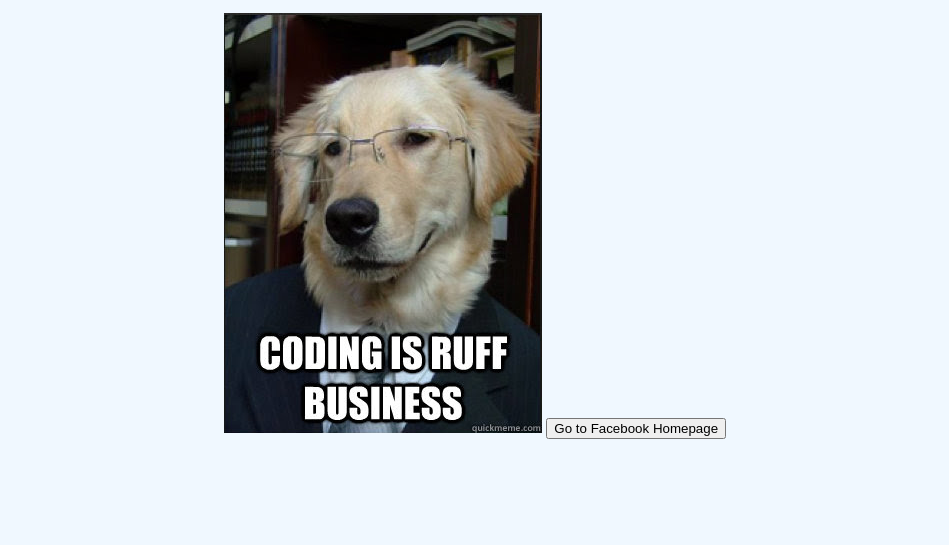
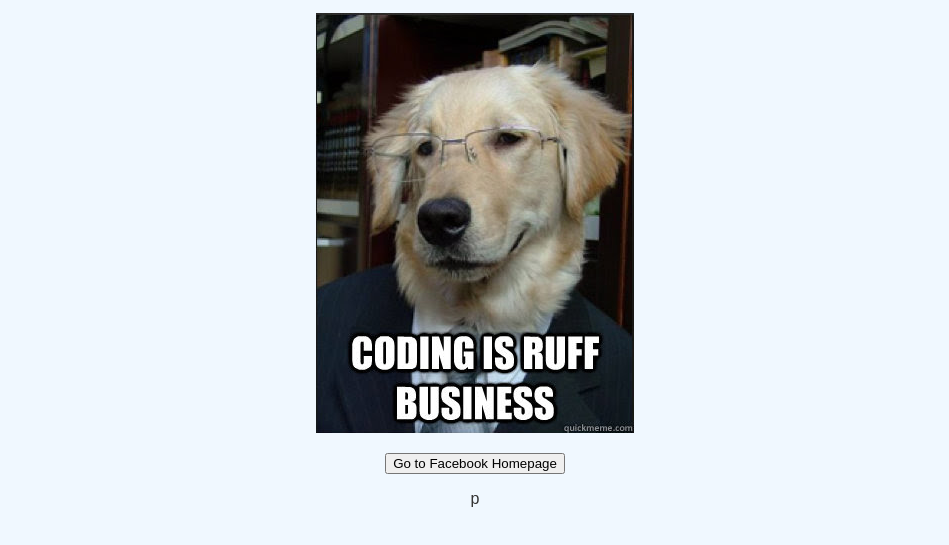
Before and after one commit to smellycattt/FbAds-OC, a plain HTML site: page index.html in a window 1280 px wide. Shown: the part 161-706 px from the top of the page, without its empty margins (165-1114 px from the left). Drawn offline with Linux system fonts and the light colour scheme.

Commit message:
Update index.html

```diff
--- a/index.html
+++ b/index.html
@@ -38,6 +38,6 @@
     <h1>🐶 This is a dogfooding website for landing page views 🐾</h1>
     <p>Welcome to our landing page! 🎉</p>
     <img src="dogfood.jpg" alt="Sample Image">
-     <button onclick="location.href='https://www.facebook.com';">Go to Facebook Homepage</button>
+     <p><button onclick="location.href='https://www.facebook.com';">Go to Facebook Homepage</button></p>p
 </body>
 </html>
```
